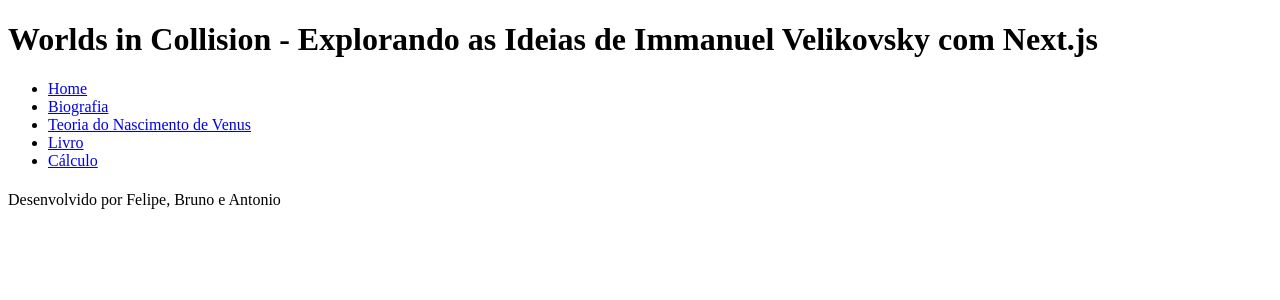
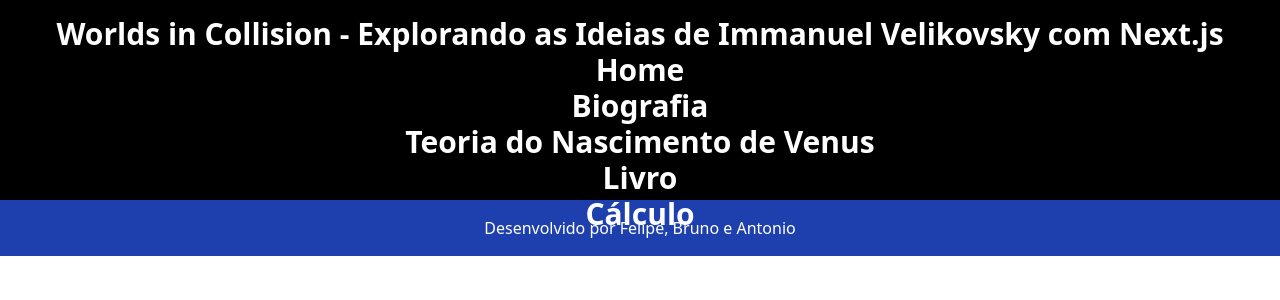
Before and after one commit to ntncaue/cp5-FE, a Next.js app in the folder cp5/: page / in a window 1280 px wide. Shown: the top 300 px of the page. Built offline with nearby package versions, Linux system fonts and the light colour scheme.

Commit message:
Arrumando import e apply

```diff
--- a/cp5/src/app/globals.css
+++ b/cp5/src/app/globals.css
@@ -5,6 +5,6 @@
 @layer components{
 
   .cabecalho{
-    @apply bg-cyan text-black text-3xl font-bold p-4 w-[100vw] h-[25vh] m-auto text-center;
+    @apply bg-black text-white text-3xl font-bold p-4 w-[100vw] h-[25vh] m-auto text-center;
   }
 }
--- a/cp5/src/app/layout.tsx
+++ b/cp5/src/app/layout.tsx
@@ -1,6 +1,7 @@
 import Cabecalho from "@/components/Cabecalho/Cabecalho";
 import Rodape from "@/components/Rodape/Rodape";
 import type { Metadata } from "next";
+import "@/app/globals.css"
 
 export const metadata: Metadata = {
   title: "Worlds in Collision",
```
